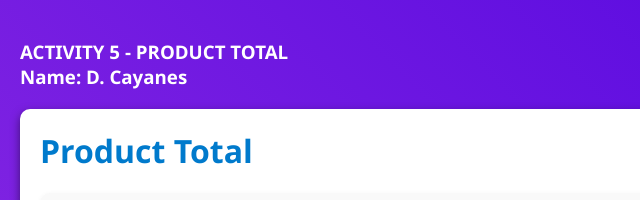
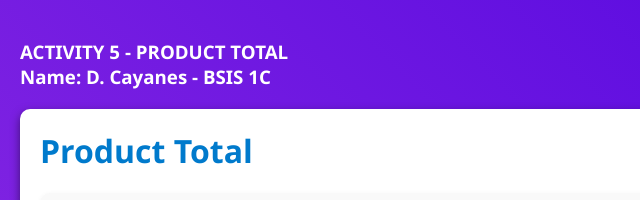
Before and after one commit to BSIS-BPC-DC/Product_Total, a plain HTML site: page index.html in a window 1280 px wide. Shown: the top 200 px of the page, 0-640 px from the left. Drawn offline with Linux system fonts and the light colour scheme; grey boxes are pictures that could not be loaded.

Commit message:
Update index.html

```diff
--- a/index.html
+++ b/index.html
@@ -118,7 +118,7 @@
 <body>
 	<h3>ACTIVITY 5 - PRODUCT TOTAL
 		<br>
-	Name: D. Cayanes
+	Name: D. Cayanes - BSIS 1C
 <br>
 </h3>
 <div class="main">
```
